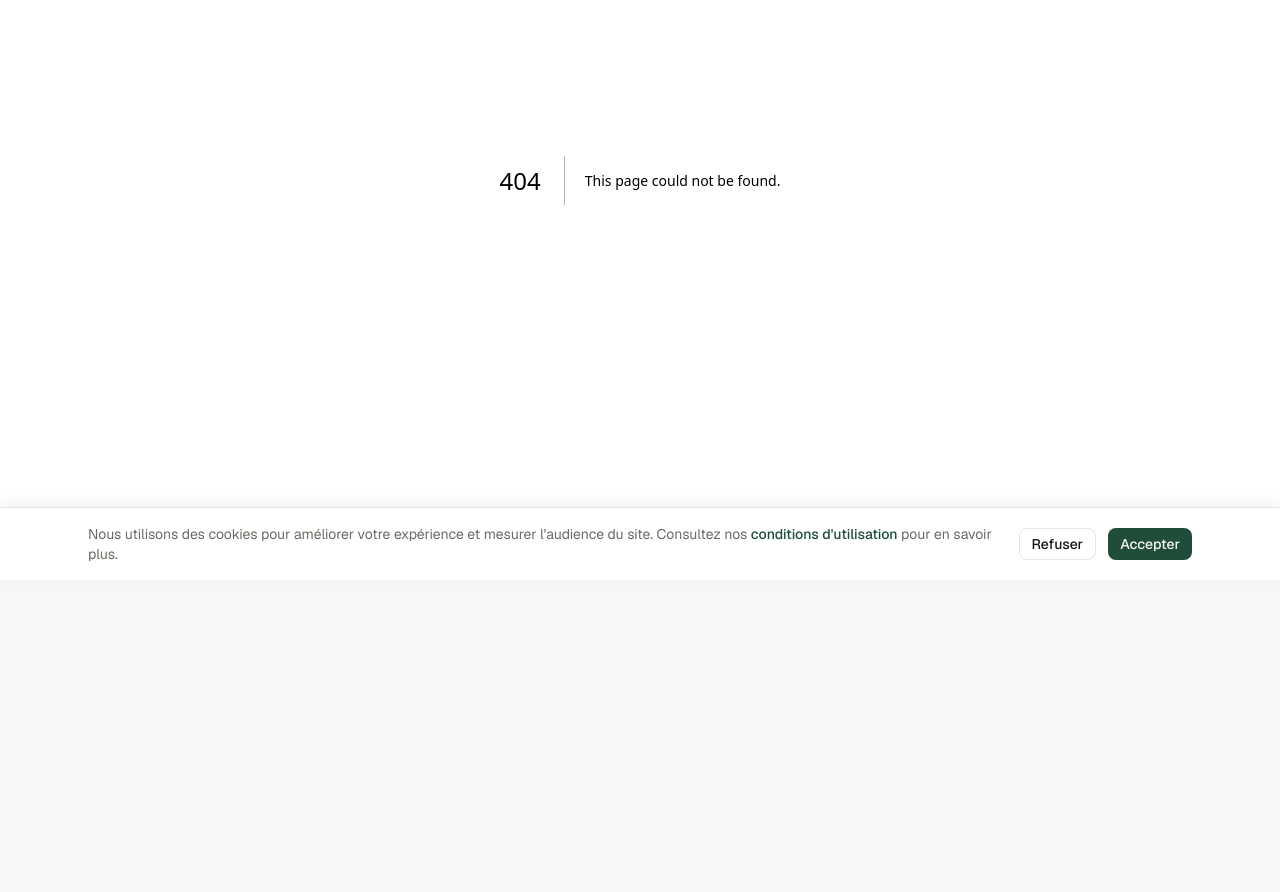
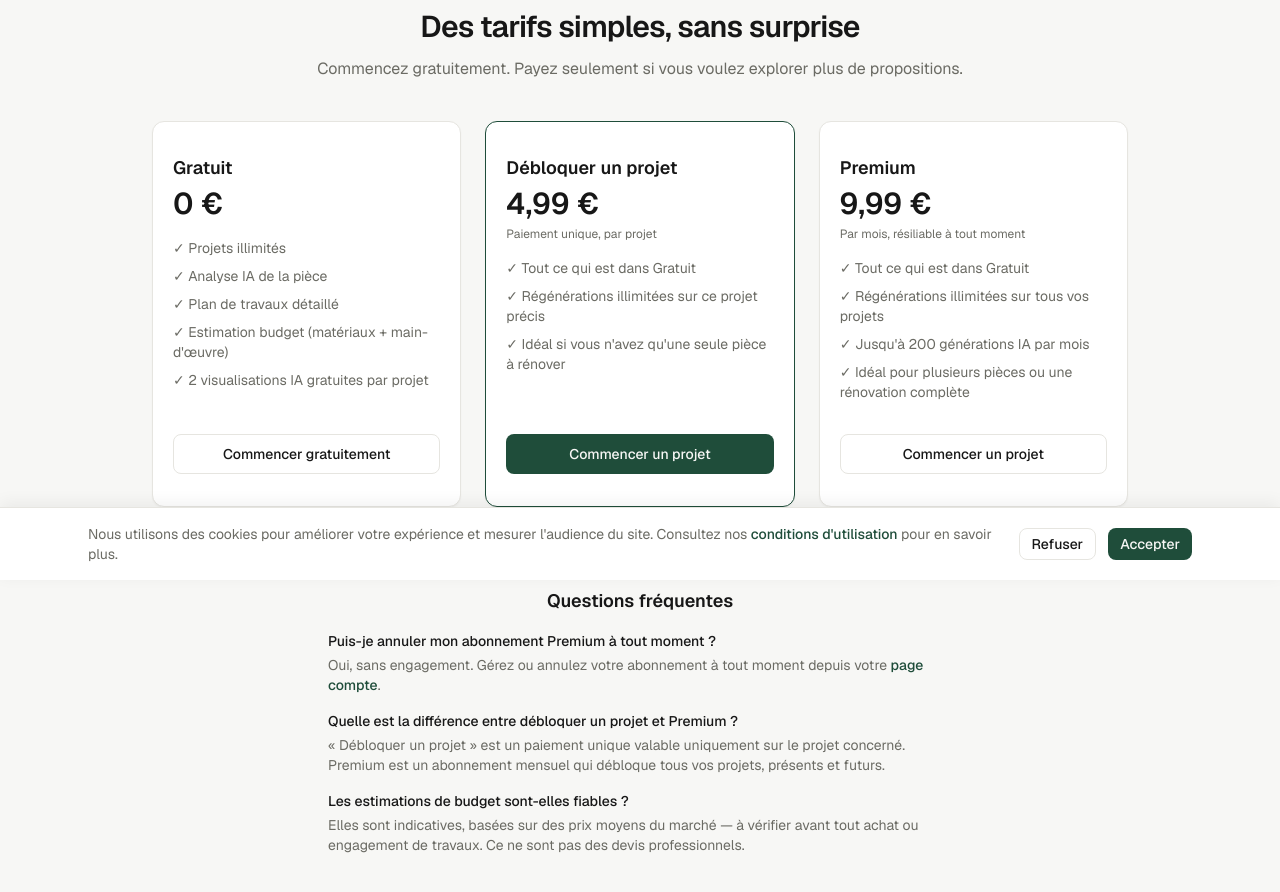
Before and after one commit to MamaTS108/home-score, a Next.js app: page /tarifs in a window 1280 px wide. Before the commit this address had no page. Shown: the part 220-1112 px from the top of the page. Before the commit the page ends 800 px from the top, so only its background shows below. Built offline with nearby package versions, Linux system fonts and the light colour scheme; no server answers.

Commit message:
Add pricing page and account deletion

```diff
--- /dev/null
+++ b/src/app/tarifs/page.tsx
@@ -0,0 +1,108 @@
+import Link from "next/link";
+import { SiteHeader } from "@/components/layout/SiteHeader";
+import { Card, CardContent } from "@/components/ui/Card";
+import { Badge } from "@/components/ui/Badge";
+import { Button } from "@/components/ui/Button";
+
+export default function TarifsPage() {
+  return (
+    <>
+      <SiteHeader />
+      <main className="flex-1">
+        <section className="mx-auto max-w-3xl px-6 pt-16 pb-10 text-center">
+          <Badge tone="accent">Tarifs</Badge>
+          <h1 className="mt-4 text-3xl font-semibold tracking-tight">Des tarifs simples, sans surprise</h1>
+          <p className="mt-3 text-muted-foreground">
+            Commencez gratuitement. Payez seulement si vous voulez explorer plus de propositions.
+          </p>
+        </section>
+
+        <section className="mx-auto max-w-5xl px-6 pb-20 grid md:grid-cols-3 gap-6">
+          <Card>
+            <CardContent className="py-8 flex flex-col h-full">
+              <p className="font-semibold text-lg mb-1">Gratuit</p>
+              <p className="text-3xl font-semibold mb-4">0 €</p>
+              <ul className="text-sm text-muted-foreground space-y-2 mb-8 flex-1">
+                <li>✓ Projets illimités</li>
+                <li>✓ Analyse IA de la pièce</li>
+                <li>✓ Plan de travaux détaillé</li>
+                <li>✓ Estimation budget (matériaux + main-d&apos;œuvre)</li>
+                <li>✓ 2 visualisations IA gratuites par projet</li>
+              </ul>
+              <Link href="/renovate">
+                <Button variant="secondary" className="w-full">
+                  Commencer gratuitement
+                </Button>
+              </Link>
+            </CardContent>
+          </Card>
+
+          <Card className="border-accent">
+            <CardContent className="py-8 flex flex-col h-full">
+              <p className="font-semibold text-lg mb-1">Débloquer un projet</p>
+              <p className="text-3xl font-semibold mb-1">4,99 €</p>
+              <p className="text-xs text-muted-foreground mb-4">Paiement unique, par projet</p>
+              <ul className="text-sm text-muted-foreground space-y-2 mb-8 flex-1">
+                <li>✓ Tout ce qui est dans Gratuit</li>
+                <li>✓ Régénérations illimitées sur ce projet précis</li>
+                <li>✓ Idéal si vous n&apos;avez qu&apos;une seule pièce à rénover</li>
+              </ul>
+              <Link href="/renovate">
+                <Button className="w-full">Commencer un projet</Button>
+              </Link>
+            </CardContent>
+          </Card>
+
+          <Card>
+            <CardContent className="py-8 flex flex-col h-full">
+              <p className="font-semibold text-lg mb-1">Premium</p>
+              <p className="text-3xl font-semibold mb-1">9,99 €</p>
+              <p className="text-xs text-muted-foreground mb-4">Par mois, résiliable à tout moment</p>
+              <ul className="text-sm text-muted-foreground space-y-2 mb-8 flex-1">
+                <li>✓ Tout ce qui est dans Gratuit</li>
+                <li>✓ Régénérations illimitées sur tous vos projets</li>
+                <li>✓ Jusqu&apos;à 200 générations IA par mois</li>
+                <li>✓ Idéal pour plusieurs pièces ou une rénovation complète</li>
+              </ul>
+              <Link href="/renovate">
+                <Button variant="secondary" className="w-full">
+                  Commencer un projet
+                </Button>
+              </Link>
+            </CardContent>
+          </Card>
+        </section>
+
+        <section className="mx-auto max-w-2xl px-6 pb-20">
+          <h2 className="text-lg font-semibold mb-4 text-center">Questions fréquentes</h2>
+          <div className="space-y-4">
+            <div>
+              <p className="font-medium text-sm">Puis-je annuler mon abonnement Premium à tout moment ?</p>
+              <p className="text-sm text-muted-foreground mt-1">
+                Oui, sans engagement. Gérez ou annulez votre abonnement à tout moment depuis votre{" "}
+                <Link href="/compte" className="text-accent font-medium">
+                  page compte
+                </Link>
+                .
+              </p>
+            </div>
+            <div>
+              <p className="font-medium text-sm">Quelle est la différence entre débloquer un projet et Premium ?</p>
+              <p className="text-sm text-muted-foreground mt-1">
+                « Débloquer un projet » est un paiement unique valable uniquement sur le projet concerné. Premium est
+                un abonnement mensuel qui débloque tous vos projets, présents et futurs.
+              </p>
+            </div>
+            <div>
+              <p className="font-medium text-sm">Les estimations de budget sont-elles fiables ?</p>
+              <p className="text-sm text-muted-foreground mt-1">
+                Elles sont indicatives, basées sur des prix moyens du marché — à vérifier avant tout achat ou
+                engagement de travaux. Ce ne sont pas des devis professionnels.
+              </p>
+            </div>
+          </div>
+        </section>
+      </main>
+    </>
+  );
+}
```
